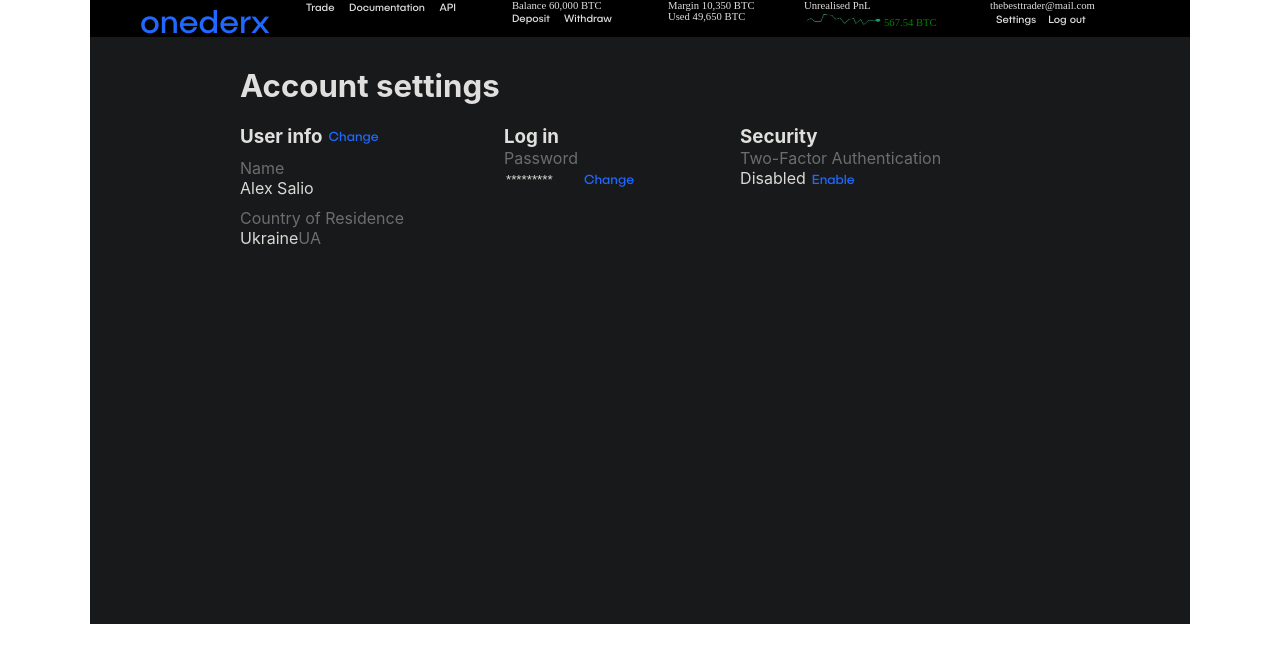
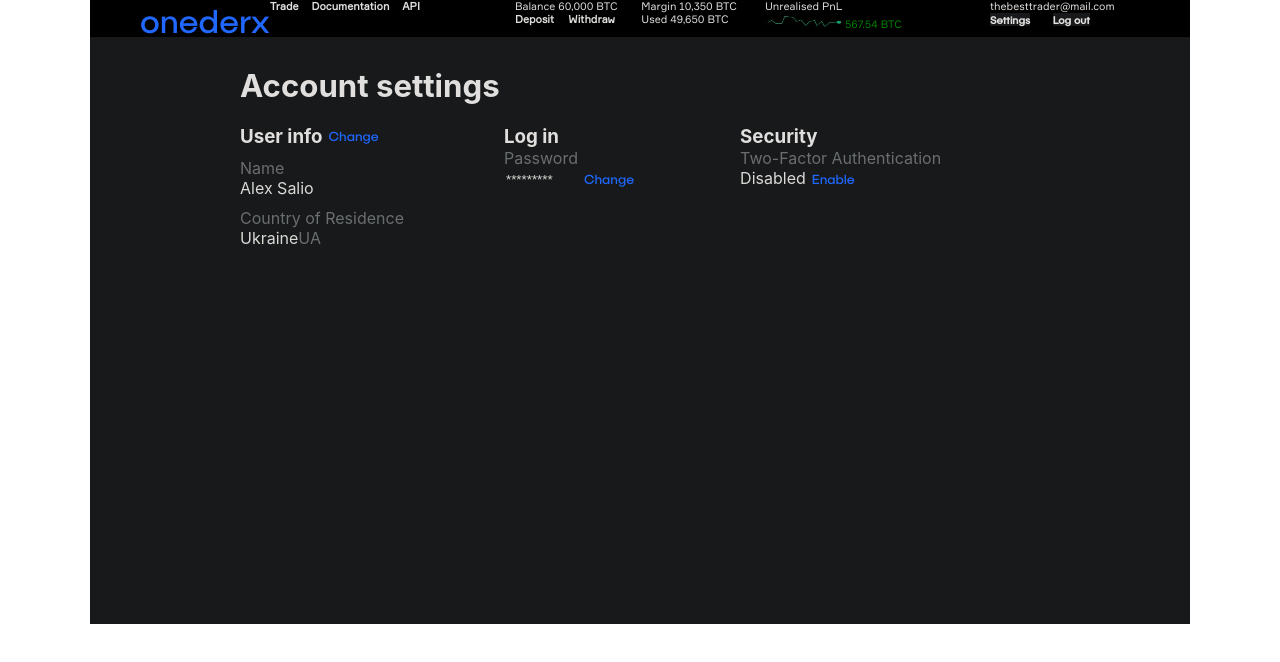
Before and after one commit to Stadionova/test-proj__onederx, a React (Create React App) app: page / in a window 1280 px wide. Shown: the top 662 px of the page. Built offline with nearby package versions, Linux system fonts and the light colour scheme.

Commit message:
changed Header fonts

```diff
--- a/src/Components/API/API.css
+++ b/src/Components/API/API.css
@@ -1,15 +1,16 @@
 @font-face {
-  font-family: 'Fontspring-DEMO-publicasans-regular';
-  src: url("../../fonts/Fontspring-DEMO-publicasans-regular.otf");
+  font-family: 'ofont.ru_Formular';
+  src: url("../../fonts/ofont.ru_Formular.ttf");
 }
 
 .API {
   width: 150px;
   color: rgb(224, 223, 221);
-  font-family: Fontspring-DEMO-publicasans-regular;
+  font-family: 'ofont.ru_Formular';
   font-size: 8pt;
   position: relative;
   display: flex;
   justify-content: space-between;
   margin-right: 20px;
+  font-weight: bold;
 }
--- a/src/Components/Balance/Balance.css
+++ b/src/Components/Balance/Balance.css
@@ -1,14 +1,24 @@
+@font-face {
+  font-family: 'Fontspring-DEMO-publicasans-light';
+  src: url("../../fonts/Fontspring-DEMO-publicasans-light.otf");
+  font-family: 'Fontspring-DEMO-publicasans-regular';
+  src: url("../../fonts/Fontspring-DEMO-publicasans-regular.otf");
+  font-family: 'ofont.ru_Formular';
+  src: url("../../fonts/ofont.ru_Formular.ttf");
+}
+
 .balance {
-  width: 100px;
   color: rgb(224, 223, 221);
-  font-family: Fontspring-DEMO-publicasans-light;
+  font-family: 'ofont.ru_Formular';
   font-size: 8pt;
-  margin-right: 20px;
+  margin-bottom: 1px;
 }
 
 .deposit {
+  width: 100px;
   display: flex;
-  font-family: Fontspring-DEMO-publicasans-regular;
+  font-family: 'ofont.ru_Formular';
   justify-content: space-between;
   font-size: 8pt;
+  font-weight: bold;
 }
--- a/src/Components/Header/Header.css
+++ b/src/Components/Header/Header.css
@@ -3,6 +3,13 @@
   src: url("../../fonts/Fontspring-DEMO-publicasans-light.otf");
   font-family: 'Fontspring-DEMO-publicasans-regular';
   src: url("../../fonts/Fontspring-DEMO-publicasans-regular.otf");
+}
+
+.balance-block {
+  width: 400px;
+  justify-content: space-between;
+  margin: 0 auto;
+  display: flex;
 }
 
 .header {
--- a/src/Components/Header/Header.js
+++ b/src/Components/Header/Header.js
@@ -13,9 +13,11 @@ const Header = () => {
       <div className="chart-1">
         <div className='chart-1__logo'><span>onederx</span></div>
         <API />
-        <Balance />
-        <Margin />
-        <PnL />
+        <div className='balance-block'>
+          <Balance />
+          <Margin />
+          <PnL />
+        </div>
         <Login />
       </div>
     </div>
--- a/src/Components/Login/Login.css
+++ b/src/Components/Login/Login.css
@@ -1,23 +1,34 @@
 @font-face {
   font-family: 'Fontspring-DEMO-publicasans-regular';
   src: url("../../fonts/Fontspring-DEMO-publicasans-regular.otf");
+  font-family: 'ofont.ru_Formular';
+  src: url("../../fonts/ofont.ru_Formular.ttf");
 }
 
 .mail {
   width: 150px;
   color: rgb(224, 223, 221);
   font-size: 8pt;
+  font-family: 'ofont.ru_Formular';
 }
 
-.mail-email {
-  font-family: Fontspring-DEMO-publicasans-light;
-  font-size: 8pt;
+.mail span:nth-child(1) {
+  margin-bottom: 1px;
+}
+
+.mail__buttons {
+  width: 100px;
+  display: flex;
+  justify-content: space-between;
 }
 
 .mail__buttons button {
+  color: rgb(224, 223, 221);
+  font-weight: bold;
+  font-size: 8pt;
+  padding: 0;
+}
+
+.mail__buttons button:active {
   border: none;
-  background-color: rgb(0, 0, 0);
-  color: rgb(224, 223, 221);
-  font-family: Fontspring-DEMO-publicasans-regular;
-  font-size: 8pt;
 }
--- a/src/Components/Login/Login.js
+++ b/src/Components/Login/Login.js
@@ -5,7 +5,7 @@ const Login = () => {
 
   return (
     <div className='mail'>
-      <div className='mail-email'><span>thebesttrader@mail.com</span></div>
+      <div><span>thebesttrader@mail.com</span></div>
       <div className='mail__buttons'>
         <button>Settings</button>
         <button>Log out</button>
--- a/src/Components/Margin/Margin.css
+++ b/src/Components/Margin/Margin.css
@@ -1,6 +1,15 @@
+@font-face {
+  font-family: 'ofont.ru_Formular';
+  src: url("../../fonts/ofont.ru_Formular.ttf");
+}
+
 .margin {
   width: 100px;
   color: rgb(224, 223, 221);
-  font-family: Fontspring-DEMO-publicasans-light;
+  font-family: 'ofont.ru_Formular';
   font-size: 8pt;
 }
+
+.margin span:nth-child(1) {
+  margin-bottom: 1px;
+}
--- a/src/Components/Margin/Margin.js
+++ b/src/Components/Margin/Margin.js
@@ -5,8 +5,8 @@ const Margin = () => {
 
   return (
     <div className='margin'>
-      <div className=''><span>Margin 10,350 BTC</span></div>
-      <div className=''><span>Used 49,650 BTC</span></div>
+      <div><span>Margin 10,350 BTC</span></div>
+      <div><span>Used 49,650 BTC</span></div>
     </div>
   )
 }
--- a/src/Components/PnL/PnL.css
+++ b/src/Components/PnL/PnL.css
@@ -1,8 +1,17 @@
+@font-face {
+  font-family: 'ofont.ru_Formular';
+  src: url("../../fonts/ofont.ru_Formular.ttf");
+}
+
 .PnL {
   width: 150px;
   color: rgb(224, 223, 221);
-  font-family: Fontspring-DEMO-publicasans-light;
+  font-family: 'ofont.ru_Formular';
   font-size: 8pt;
+}
+
+.PnL span:nth-child(1) {
+  margin-bottom: 1px;
 }
 
 .PnL img {
--- a/src/Components/PnL/PnL.js
+++ b/src/Components/PnL/PnL.js
@@ -6,8 +6,8 @@ const PnL = () => {
 
   return (
     <div className='PnL'>
-      <div className=''><span>Unrealised PnL</span></div>
-      <div className=''>
+      <div><span>Unrealised PnL</span></div>
+      <div>
         <img src={chart} />
         <span>567.54 BTC</span>
       </div>
```
Also changed, not shown: src/fonts/ofont.ru_Formular.ttf (added).
